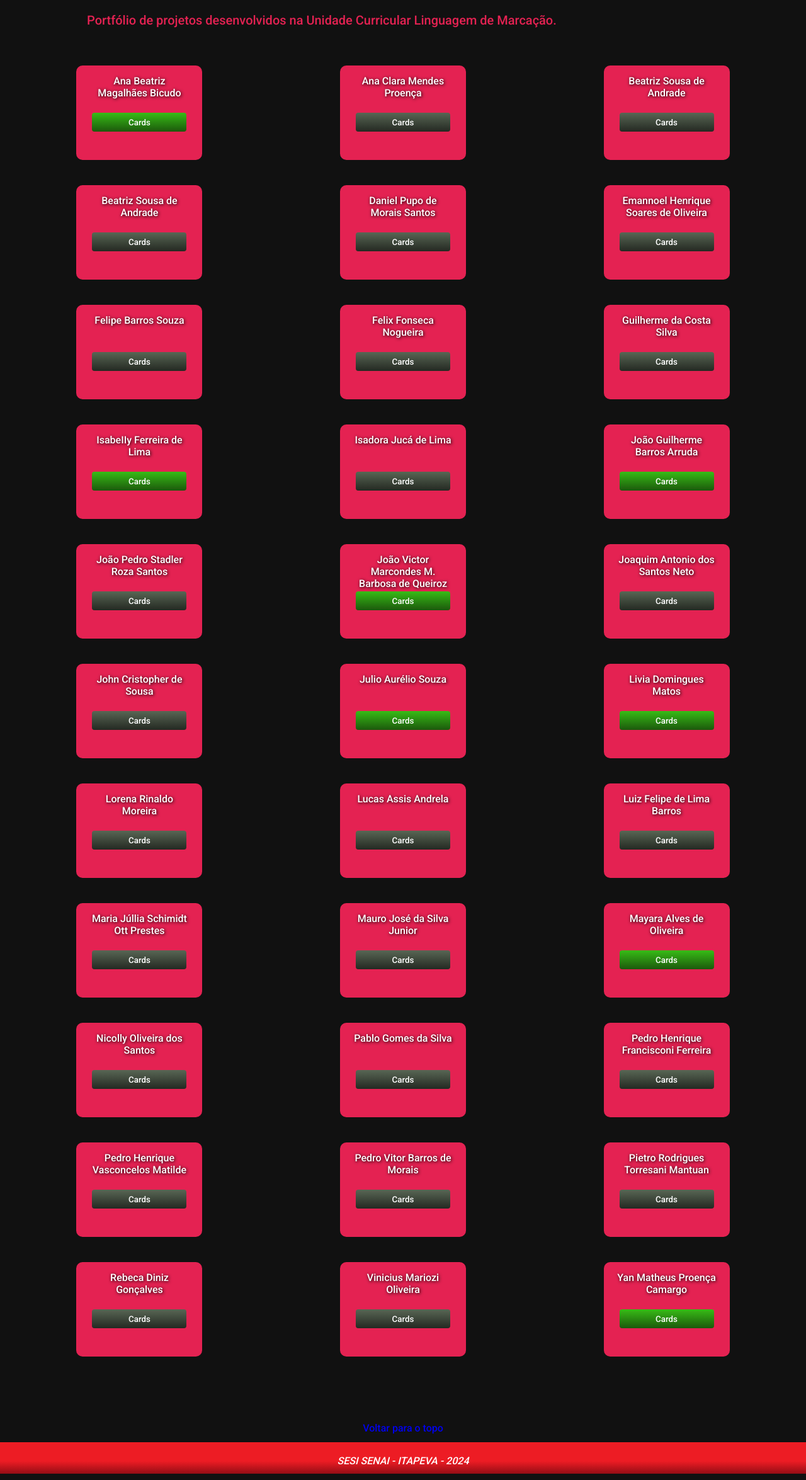
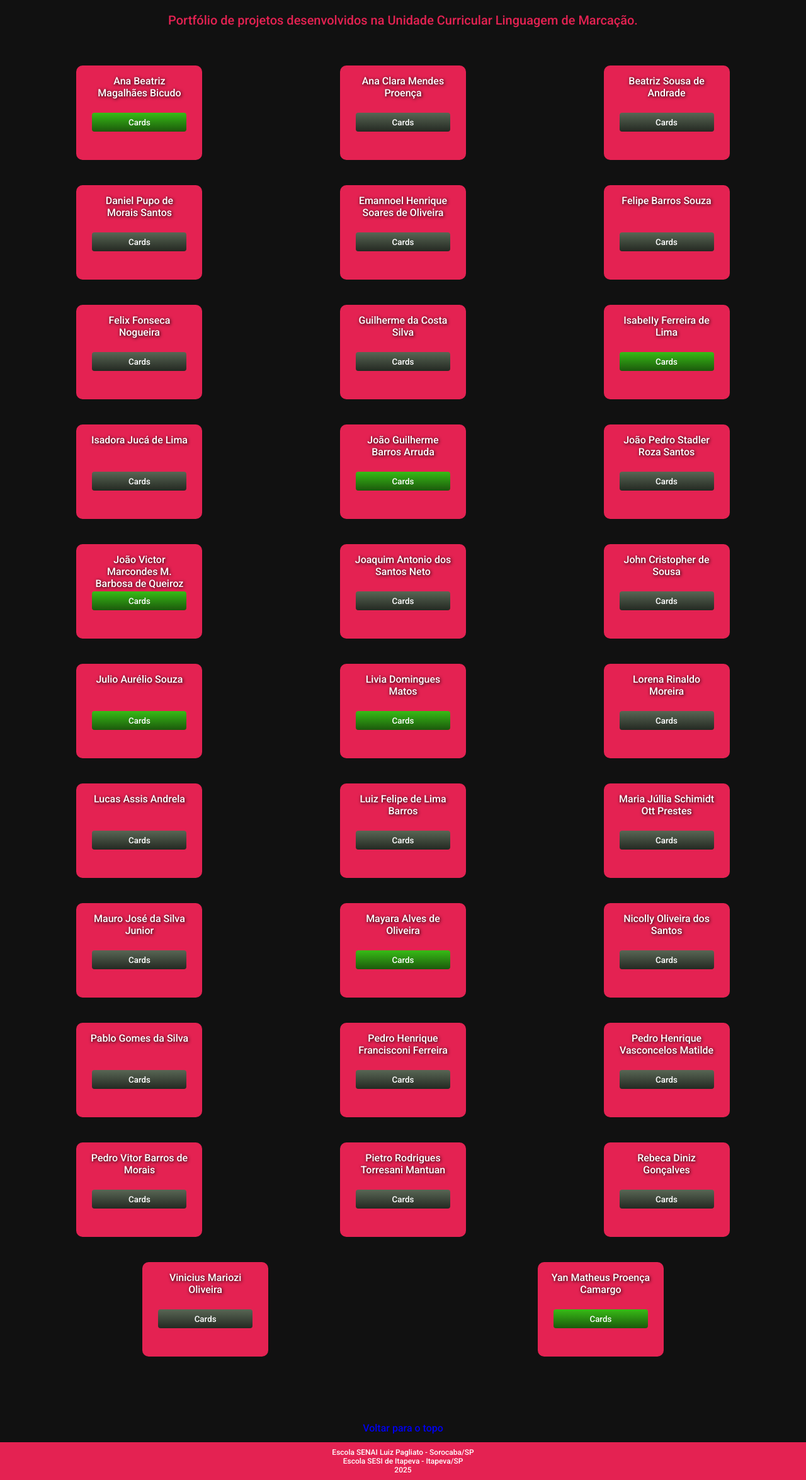
Before and after one commit to jplepinsk1/SESI-SENAI-2025, a Flask app: page / in a window 1280 px wide. Shown: the part 100-2450 px from the top of the page at 63% size. Run offline with Flask 3, Linux system fonts and the light colour scheme.

Commit message:
correções

```diff
--- a/app.py
+++ b/app.py
@@ -4,8 +4,6 @@ alunos = [
     {'nome':'Ana Beatriz Magalhães Bicudo',
      'cards':'https://anabeatriz-mb.github.io/automatic-adventure/'},
     {'nome':'Ana Clara Mendes Proença',
-      'cards':''},
-    {'nome':'Beatriz Sousa de Andrade',
       'cards':''},
     {'nome':'Beatriz Sousa de Andrade',
       'cards':''},
--- a/static/estilo.css
+++ b/static/estilo.css
@@ -61,8 +61,8 @@ header p {
 	height: 30px;
 	padding: 10px;
 	font-size: 20px;
-	margin-left: 10%;
 	margin-top: 10px;
+	text-align: center;
 }
 main {
 	width: 100%;
@@ -106,12 +106,12 @@ main {
 
 footer {
 	width: 100%;
-	height: 50px;
-background-image: linear-gradient( to bottom, #ED1C24 60%, #950d15 );
+	height: 60px;
+	background-color: #E42252;
 text-align: center;
-padding-top: 20px;
+align-content: center;
 color: white;
-font-style: italic;
+font-size: 12px;
 }
 
 
--- a/templates/index.html
+++ b/templates/index.html
@@ -55,7 +55,9 @@
 
 	<p class="backtotop"><a href="#topo">Voltar para o topo</a></p>
 	<footer>
-		<p>SESI SENAI - ITAPEVA - 2024</p>
+		<p>Escola SENAI Luiz Pagliato - Sorocaba/SP</p>
+		<p>Escola SESI de Itapeva - Itapeva/SP</p>
+		<p>2025</p>
 	</footer>
 
 </body>
```
